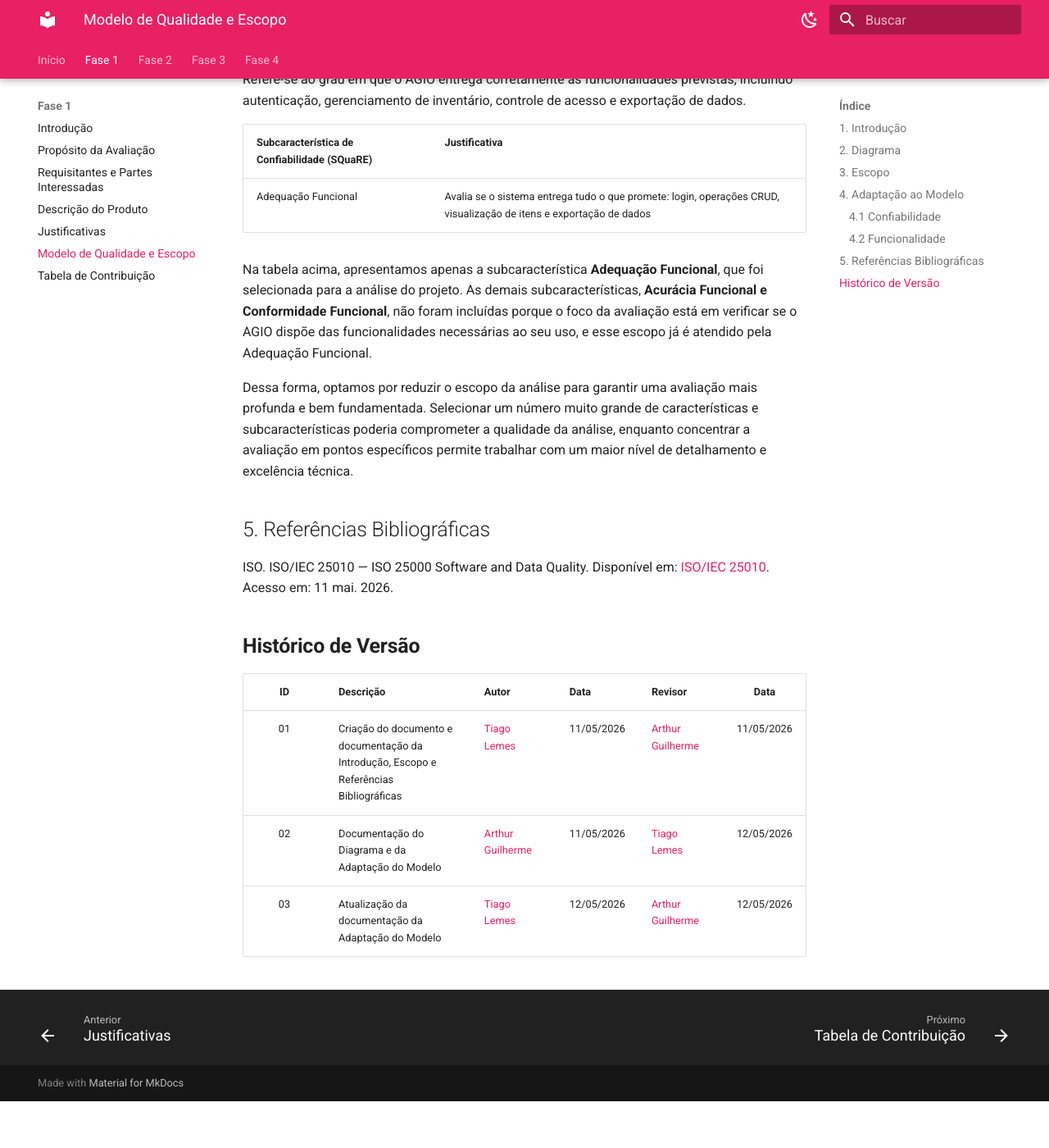
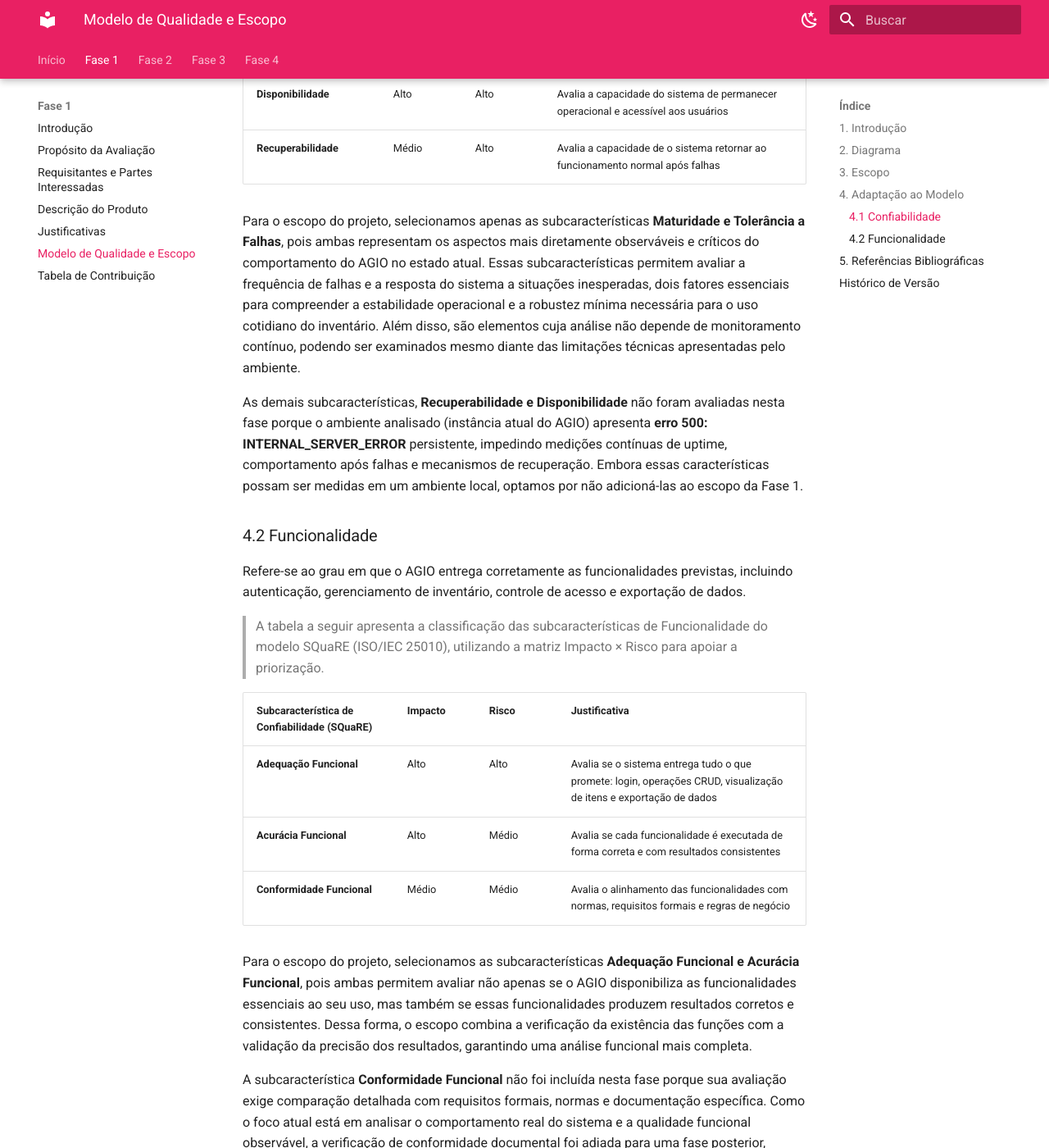
Before and after one commit to FCTE-Qualidade-de-Software-1/2026-1_T02_ELIZABETH_FRIEDMAN, an MkDocs documentation site: the page built from docs/fase1/5-modelo.md, in a window 1280 px wide and 1400 px high, scrolled down 2104 px. Shown: the whole window at 82% size. Built offline with MkDocs 1.6.1 and Material for MkDocs 9.7.7, drawn with Linux system fonts in a browser that asks for light colours; before the commit the page ends 3447 px from its top, so only the background shows below that; some of the changed text lies outside the part shown.

Commit message:
Atualização da "Fase 1 - Modelo de Qualidade e Escopo"

```diff
--- a/docs/fase1/5-modelo.md
+++ b/docs/fase1/5-modelo.md
@@ -2,49 +2,61 @@
 
 ## 1. Introdução
 
-O objetivo desta etapa é apresentar o modelo de qualidade ISO/IEC 25010, destacando as duas características escolhidas pelo grupo: Confiabilidade e Funcionalidade. A partir delas, buscamos definir o que será analisado e até que ponto essa análise irá aprofundar cada característica.
+O objetivo desta etapa é apresentar o modelo de qualidade **ISO/IEC 25010**, destacando as duas características escolhidas pelo grupo: Confiabilidade e Funcionalidade. A partir delas, buscamos definir o que será analisado e até que ponto essa análise irá aprofundar cada característica.
 
 ## 2. Diagrama
 
-O diagrama abaixo apresenta o modelo ISO/IEC 25010 com as características selecionadas para a Fase 1, bem como as respectivas subcaracterísticas escolhidas.
+O diagrama abaixo apresenta o **modelo ISO/IEC 25010** com as características selecionadas para a Fase 1, bem como as respectivas subcaracterísticas escolhidas.
 
 ![diagrama](../imagens/fase1/diagrama.png)
-> Para a Fase 1, o diagrama apresenta as características priorizadas com base no modelo central (ISO/IEC 25010), assim como as respectivas subcaracterísticas selecionadas para a análise.
+> Para a Fase 1, o diagrama apresenta as características priorizadas com base no modelo central (ISO/IEC 25010), assim como as respectivas subcaracterísticas.
 
 ## 3. Escopo
 
-Nesta avaliação, analisaremos apenas as características de **Confiabilidade e Funcionalidade**, de acordo com as definições da ISO/IEC 25010. As demais características do modelo não farão parte do escopo, embora continuem sendo relevantes.
+Nesta avaliação, analisaremos apenas as características de **Confiabilidade e Funcionalidade**, conforme definidas pela ISO/IEC 25010. As demais características do modelo, embora relevantes, não farão parte do escopo desta fase.
 
-Além disso, não foram selecionadas todas as subcaracterísticas associadas a cada característica; optamos por aquelas que consideramos mais aplicáveis ao projeto e mais adequadas para análise.
+Além disso, nem todas as subcaracterísticas associadas a essas características foram selecionadas. Optou-se por incluir apenas aquelas mais adequadas ao contexto do projeto e mais relevantes para a análise pretendida.
+
+Dessa forma, definiu-se por um escopo reduzido, visando **garantir uma avaliação mais aprofundada e metodologicamente consistente**. A inclusão de um número muito grande de características e subcaracterísticas poderia comprometer a profundidade da investigação, enquanto concentrar a análise em pontos específicos permite trabalhar com maior detalhamento e clareza.
 
 ## 4. Adaptação ao Modelo
 
-O modelo ISO/IEC 25010 foi adaptado para priorizar os aspectos mais críticos ao propósito desta avaliação: garantir a **confiabilidade** do sistema AGIO e a **completude/adequação de suas funcionalidades essenciais**.
+O modelo ISO/IEC 25010 foi adaptado para priorizar os aspectos mais críticos ao propósito desta avaliação: garantir a **confiabilidade** do sistema AGIO e a **adequação e completude de suas funcionalidades essenciais**.
 
-A seleção das características foi guiada pelo cenário de uso do AGIO, um sistema web de inventário utilizado para gerenciar itens, usuários e registros em banco de dados, considerando a necessidade de assegurar que o sistema opere de forma previsível, estável e correta durante o uso.
+A seleção das características considerou o cenário de uso do AGIO, um sistema web de inventário utilizado para gerenciar itens, usuários e registros em banco de dados, levando em conta a necessidade de assegurar que o sistema opere de forma previsível, estável e correta durante o uso.
 
 ### 4.1 Confiabilidade
 
 Refere-se à capacidade do sistema AGIO de executar suas operações fundamentais (login, CRUD de itens, exportação CSV, controle de acesso, persistência de dados) sem apresentar falhas, interrupções inesperadas ou inconsistências nos dados.
 
-|Subcaracterística de Confiabilidade (SQuaRE)| Justificativa |
-|--------|--------|
-|**Maturidade**| Avalia a ocorrência de erros durante operações como login, edição, remoção de itens e consultas ao banco, pois falhas comprometem o fluxo do usuário e a estabilidade do inventário |
-|**Tolerância a Falhas**| Avalia como o AGIO reage a entradas inválidas, tentativas de acesso não autorizado ou inconsistências de dados |
+> A tabela a seguir apresenta a classificação das subcaracterísticas de Confiabilidade do modelo SQuaRE (ISO/IEC 25010), utilizando a matriz Impacto × Risco para apoiar a priorização.
 
-Na tabela acima, apresentamos apenas as subcaracterísticas **Maturidade e Tolerância a Falhas**, que foram selecionadas para a análise do projeto. As demais subcaracterísticas, **Recuperabilidade e Disponibilidade**, não foram incluídas porque não poderiam ser avaliadas adequadamente, já que a página web analisada apresenta o **erro 500: INTERNAL_SERVER_ERROR**, impossibilitando a verificação de continuidade de serviço ou de mecanismos de recuperação.
+|Subcaracterística de Confiabilidade (SQuaRE)| Impacto | Risco |Justificativa |
+|--------|--------|--------|--------|
+|**Maturidade**| Alto | Alto | Avalia a ocorrência de erros durante operações como login, edição, remoção de itens e consultas ao banco, pois falhas comprometem o fluxo do usuário e a estabilidade do inventário |
+|**Tolerância a Falhas**| Alto | Alto | Avalia como o AGIO reage a entradas inválidas, tentativas de acesso não autorizado ou inconsistências de dados |
+|**Disponibilidade**| Alto | Alto | Avalia a capacidade do sistema de permanecer operacional e acessível aos usuários |
+|**Recuperabilidade**| Médio | Alto | Avalia a capacidade de o sistema retornar ao funcionamento normal após falhas |
+
+Para o escopo do projeto, selecionamos apenas as subcaracterísticas **Maturidade e Tolerância a Falhas**, pois ambas representam os aspectos mais diretamente observáveis e críticos do comportamento do AGIO no estado atual. Essas subcaracterísticas permitem avaliar a frequência de falhas e a resposta do sistema a situações inesperadas, dois fatores essenciais para compreender a estabilidade operacional e a robustez mínima necessária para o uso cotidiano do inventário. Além disso, são elementos cuja análise não depende de monitoramento contínuo, podendo ser examinados mesmo diante das limitações técnicas apresentadas pelo ambiente.
+
+As demais subcaracterísticas, **Recuperabilidade e Disponibilidade** não foram avaliadas nesta fase porque o ambiente analisado (instância atual do AGIO) apresenta **erro 500: INTERNAL_SERVER_ERROR** persistente, impedindo medições contínuas de uptime, comportamento após falhas e mecanismos de recuperação. Embora essas características possam ser medidas em um ambiente local, optamos por não adicioná-las ao escopo da Fase 1.
 
 ### 4.2 Funcionalidade
 
 Refere-se ao grau em que o AGIO entrega corretamente as funcionalidades previstas, incluindo autenticação, gerenciamento de inventário, controle de acesso e exportação de dados.
 
-|Subcaracterística de Confiabilidade (SQuaRE)| Justificativa |
-|--------|--------|
-|Adequação Funcional| Avalia se o sistema entrega tudo o que promete: login, operações CRUD, visualização de itens e exportação de dados |
+> A tabela a seguir apresenta a classificação das subcaracterísticas de Funcionalidade do modelo SQuaRE (ISO/IEC 25010), utilizando a matriz Impacto × Risco para apoiar a priorização.
 
-Na tabela acima, apresentamos apenas a subcaracterística **Adequação Funcional**, que foi selecionada para a análise do projeto. As demais subcaracterísticas, **Acurácia Funcional e Conformidade Funcional**, não foram incluídas porque o foco da avaliação está em verificar se o AGIO dispõe das funcionalidades necessárias ao seu uso, e esse escopo já é atendido pela Adequação Funcional.
+|Subcaracterística de Confiabilidade (SQuaRE)| Impacto | Risco |Justificativa |
+|--------|--------|--------|--------|
+| **Adequação Funcional** | Alto | Alto | Avalia se o sistema entrega tudo o que promete: login, operações CRUD, visualização de itens e exportação de dados |
+| **Acurácia Funcional** | Alto | Médio | Avalia se cada funcionalidade é executada de forma correta e com resultados consistentes |
+| **Conformidade Funcional** | Médio | Médio | Avalia o alinhamento das funcionalidades com normas, requisitos formais e regras de negócio |
 
-Dessa forma, optamos por reduzir o escopo da análise para garantir uma avaliação mais profunda e bem fundamentada. Selecionar um número muito grande de características e subcaracterísticas poderia comprometer a qualidade da análise, enquanto concentrar a avaliação em pontos específicos permite trabalhar com um maior nível de detalhamento e excelência técnica.
+Para o escopo do projeto, selecionamos as subcaracterísticas **Adequação Funcional e Acurácia Funcional**, pois ambas permitem avaliar não apenas se o AGIO disponibiliza as funcionalidades essenciais ao seu uso, mas também se essas funcionalidades produzem resultados corretos e consistentes. Dessa forma, o escopo combina a verificação da existência das funções com a validação da precisão dos resultados, garantindo uma análise funcional mais completa.
+
+A subcaracterística **Conformidade Funcional** não foi incluída nesta fase porque sua avaliação exige comparação detalhada com requisitos formais, normas e documentação específica. Como o foco atual está em analisar o comportamento real do sistema e a qualidade funcional observável, a verificação de conformidade documental foi adiada para uma fase posterior, quando existir maior estabilidade e clareza dos requisitos.
 
 ## 5. Referências Bibliográficas
 
```
